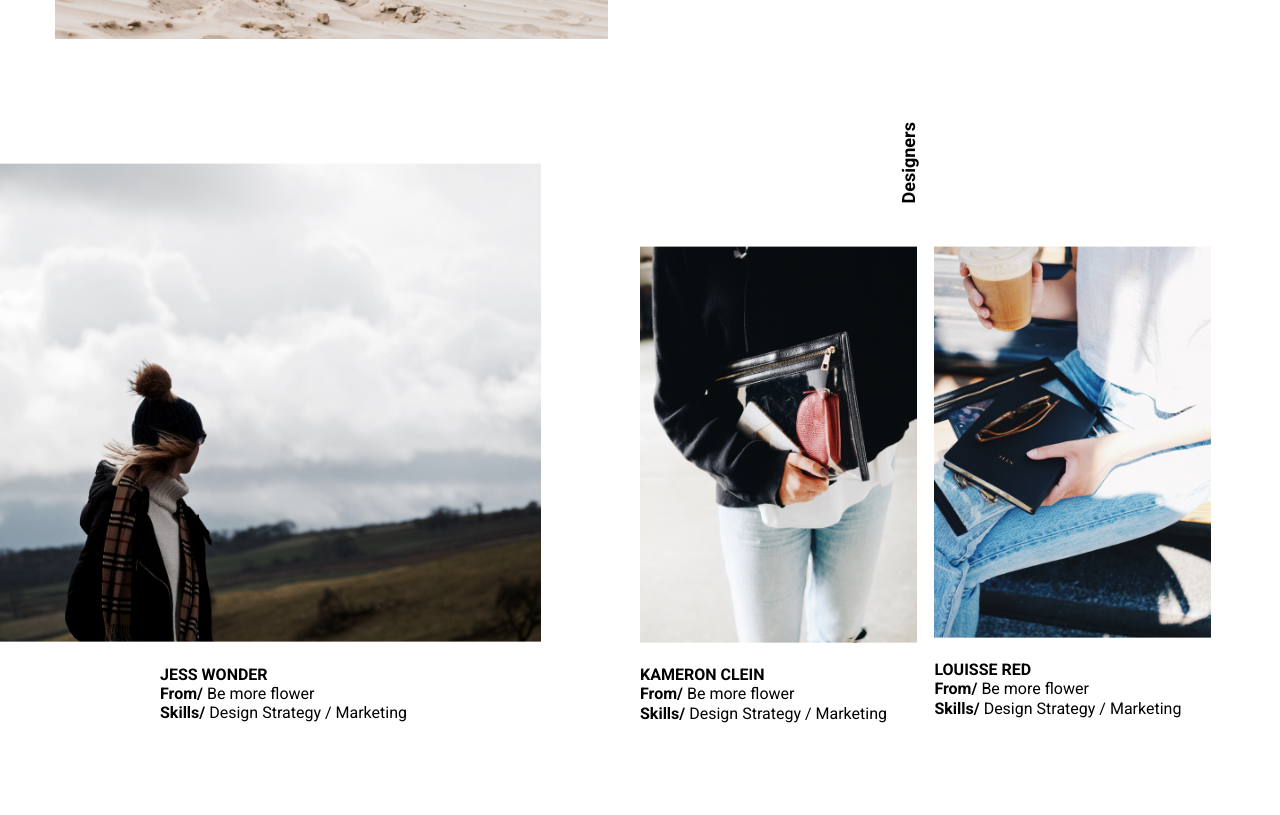
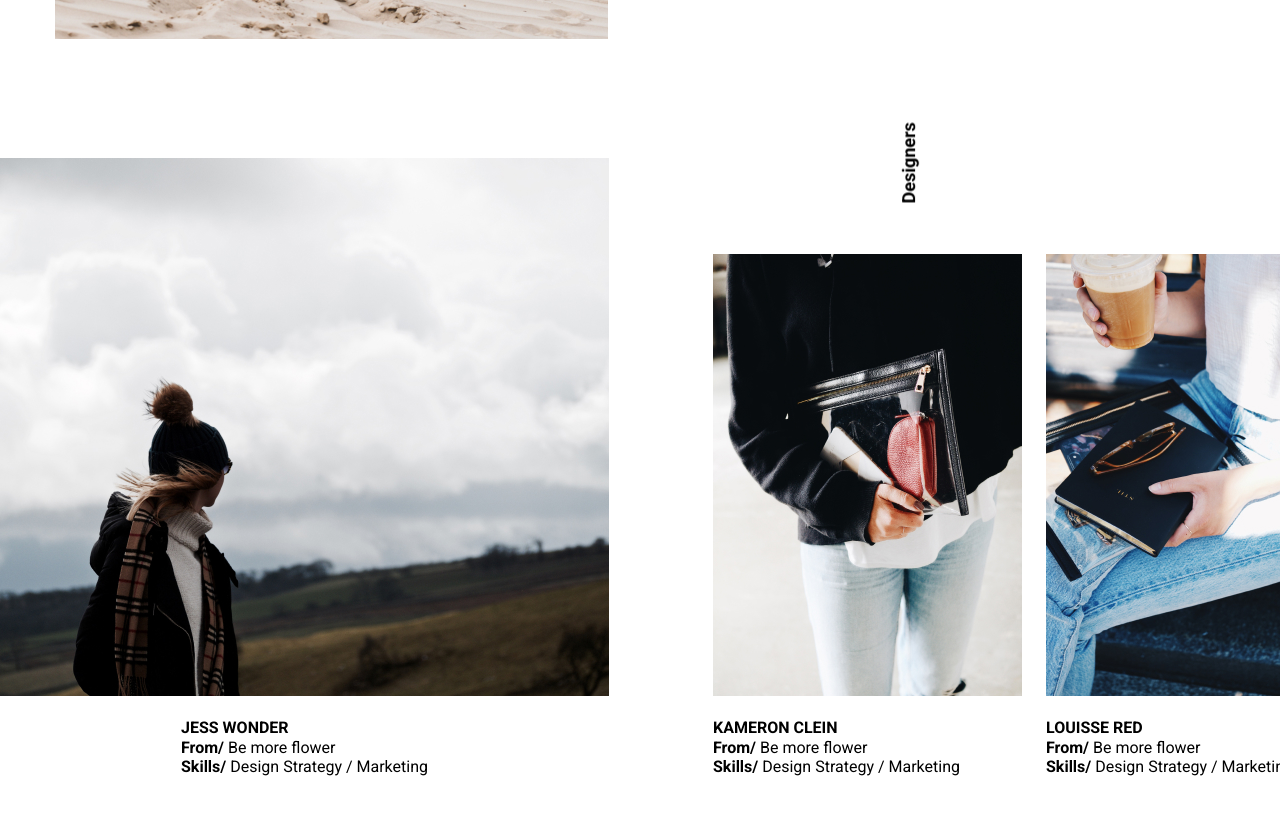
Before and after one commit to SokolovGorge/otus-css-sokolov, a plain HTML site: page index.html in a window 1280 px wide. Shown: the part 1533-2348 px from the top of the page. Drawn offline with Linux system fonts and the light colour scheme; files whose address does not match are found by name.

Commit message:
fix remarks after call

```diff
--- a/index.html
+++ b/index.html
@@ -54,35 +54,42 @@
 
             <h2 class="section-title disigners-title">Designers</h2>
 
-            <div class="designers-block">
-                <article class="designer-item designer-big">
+            <div class="designer">
+
+                <article class="designer__item designer__item_big">
                     <img src="img/jess-wonder.jpg" alt="Jess Wonder">
 
+                    <div class="designer__text">
                         <h3 class="photo-caption-normal-bold upper-text">Jess Wonder</h3>
 
                         <p class="photo-caption-normal"><span class="photo-caption-normal-bold">From/</span> Be more flower</p>
 
                         <p class="photo-caption-normal"><span class="photo-caption-normal-bold">Skills/</span> Design Strategy / Marketing</p>
+                    </div>
                 </article>
 
-                <article class="designer-item">
+                <article class="designer__item">
                     <img src="img/kameron-clein.jpg" alt="Kameron Clein">
 
+                    <div class="designer__text">
                         <h3 class="photo-caption-normal-bold upper-text">Kameron Clein</h3>
 
                         <p class="photo-caption-normal"><span class="photo-caption-normal-bold">From/</span> Be more flower</p>
 
                         <p class="photo-caption-normal"><span class="photo-caption-normal-bold">Skills/</span> Design Strategy / Marketing</p>
+                    </div>
                 </article>
 
-                <article class="designer-item">
+                <article class="designer__item">
                     <img src="img/louisse-red.jpg" alt="Louisse Red">
 
+                    <div class="designer__text">
                         <h3 class="photo-caption-normal-bold upper-text">Louisse Red</h3>
 
                         <p class="photo-caption-normal"><span class="photo-caption-normal-bold">From/</span> Be more flower</p>
 
                         <p class="photo-caption-normal"><span class="photo-caption-normal-bold">Skills/</span> Design Strategy / Marketing</p>
+                    </div>
                 </article>
 
             </div>
--- a/style/style.css
+++ b/style/style.css
@@ -25,8 +25,10 @@ section {
   min-height: 600px;
   max-height: 1200px;
   position: relative;
-/*  background-color: yellow;
-  outline: 2px solid red; */
+  display: flex;
+  align-items: center;
+  /* background-color: yellow;
+  outline: 2px solid red;  */
 }
 
 .invisible {
@@ -197,48 +199,56 @@ section {
 .disigners-title {
   position: absolute;
   right: 25%;
-  top: calc(50% - 315px);
+  top: 50%;
+  margin-top: -315px;
   z-index: 1;
   transform: rotate(-90deg) translateY(-50%);
 }
 
-.designers-block {
+.designer {
   width: 100%;
-  position: absolute;
-  top: 47%;
-  transform: translateY(-50%);
   display: flex;
-  align-items: flex-start;
+  align-items: baseline;
+  overflow: auto;
+  justify-content: flex-start;
+  gap: 24px;
 }
 
-.designer-item {
+.designer__item {
   padding-top: 6.5%;
-  width: 23%;
-
+  width: 309px;
+  flex-shrink: 0;
 }
 
-.designer-big {
+.designer__item_big {
   padding-top: 0%;
-  width: 50%;
-  text-align: left ;
+  width: 609px;
+  text-align: center;
+  margin: 0 80px;
 }
 
-.designer-item img {
-  max-width: 309px;
-  width: 94%;
+.designer__item_big:first-child {
+  margin-left: 0;
+}
+
+.designer__item_big:last-child {
+  margin-right: 0;
+}
+
+.designer__item img {
+   width: 100%;
+  height: 442px;
   object-fit: cover;
   margin-bottom: 18px;
 }
 
-.designer-big img {
-  max-width: 609px;
-  width: 84.6%;
-  object-fit: cover;
-  margin-bottom: 18px;
+.designer__item_big img {
+  height: 538px;
 }
 
-.designer-big h3, .designer-big p {
-  margin-left: 25%;
+.designer__item_big .designer__text {
+  display: inline-block;
+ text-align: left;
 }
 
 .strengths-list{
```
Lines whose indentation alone changed are shown as unchanged.
